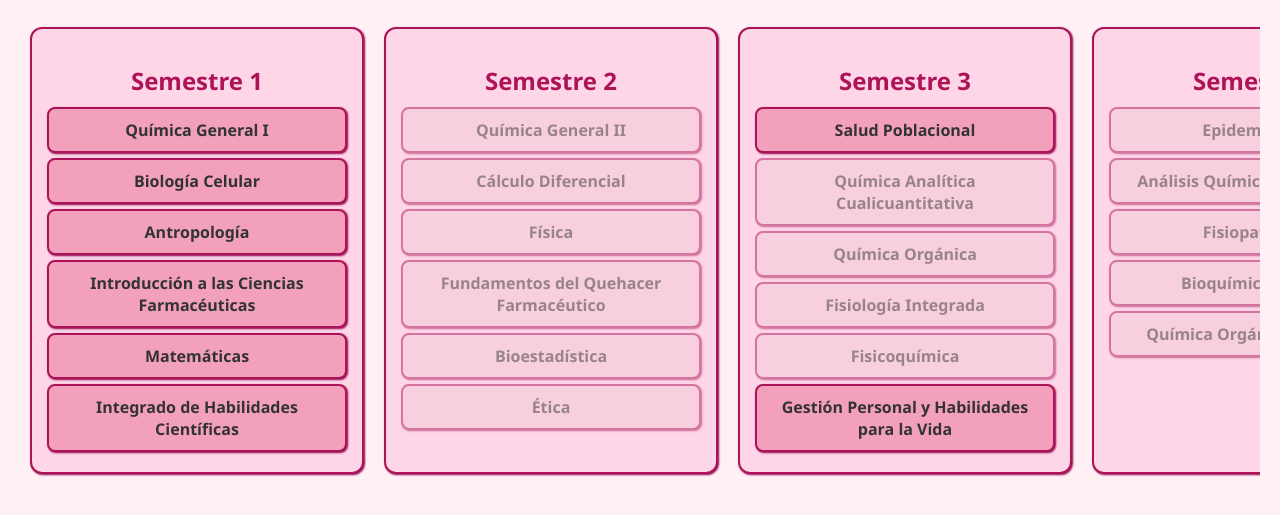
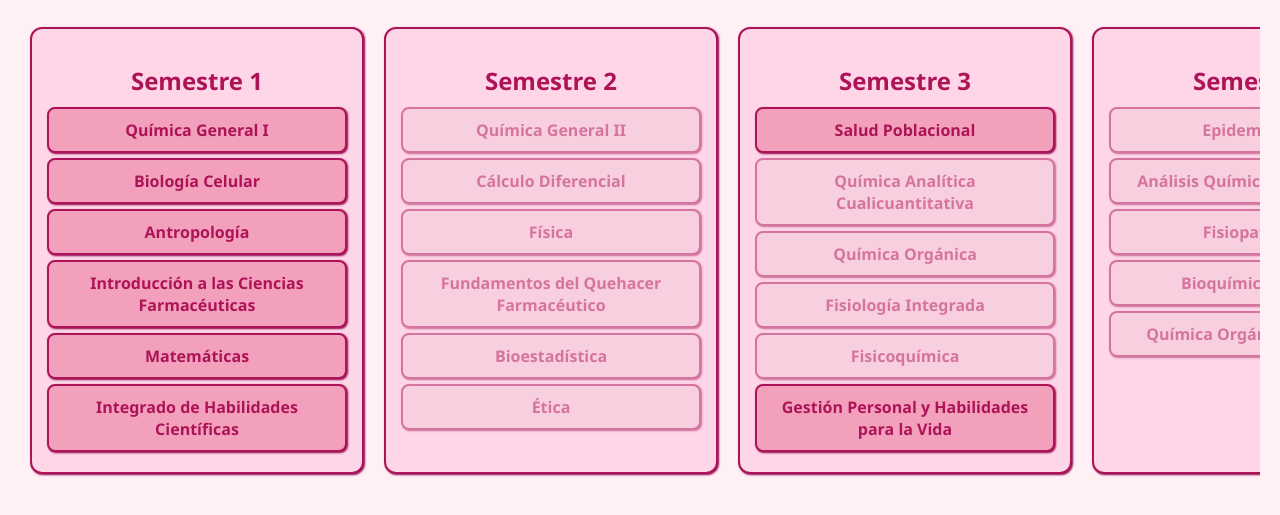
Before and after one commit to neelye06/malla-qyfa-, a plain HTML site: page index.html in a window 1280 px wide. Shown: the part 111-626 px from the top of the page. Drawn offline with Linux system fonts and the light colour scheme.

Commit message:
Update style.css

```diff
--- a/style.css
+++ b/style.css
@@ -50,6 +50,7 @@ h1 {
   transition: 0.3s ease;
   font-weight: bold;
   box-shadow: 1px 1px 2px #8e024b;
+  color: #ad1457;
 
 }
 
```
